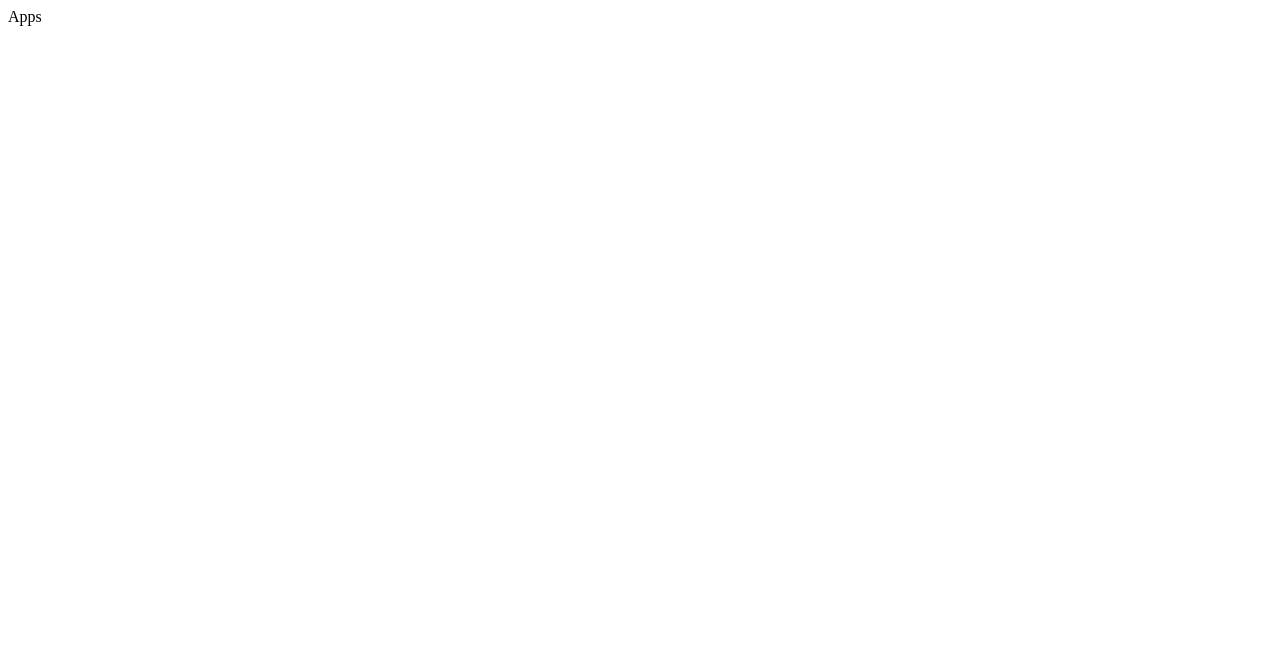
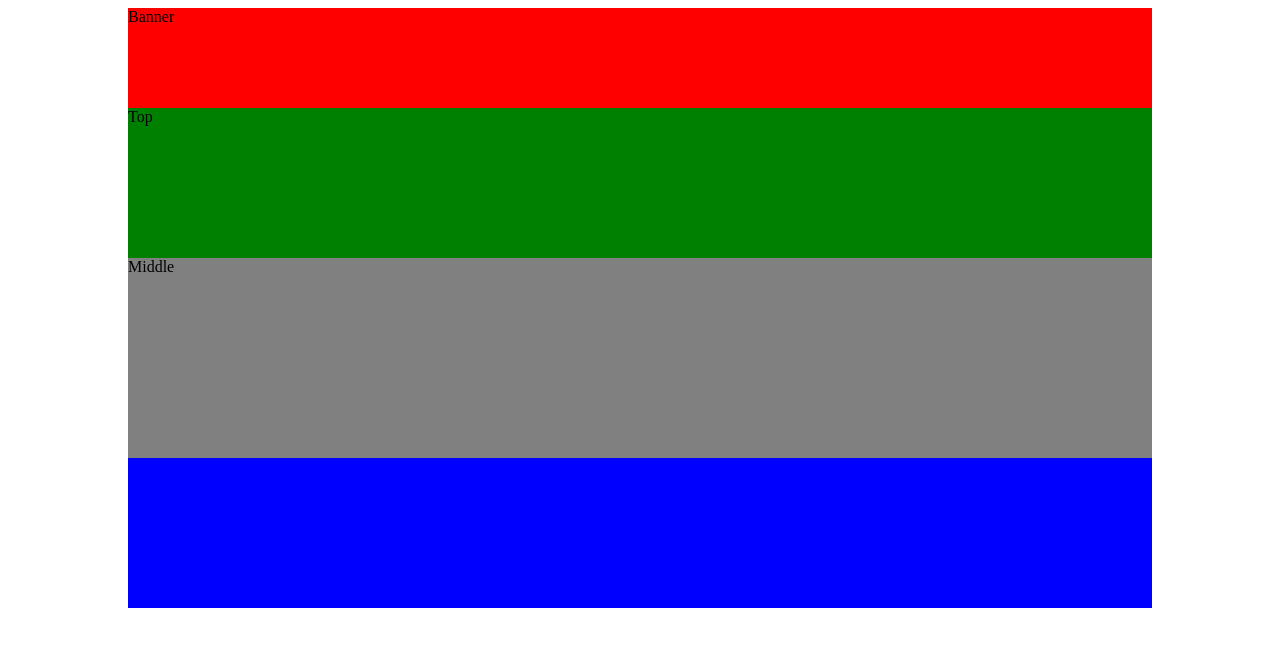
Before and after one commit to silivalleydev/webpack-class, a React app: page / in a window 1280 px wide. Shown: the top 646 px of the page. Built offline with nearby package versions, Linux system fonts and the light colour scheme.

Commit message:
code 경로

```diff
--- a/package.json
+++ b/package.json
@@ -15,14 +15,16 @@
     "@babel/preset-react": "^7.16.7",
     "babel-loader": "^8.2.4",
     "clean-webpack-plugin": "^4.0.0",
+    "css-loader": "^5.2.7",
     "hard-source-webpack-plugin": "^0.13.1",
     "html-loader": "^0.5.5",
     "html-webpack-plugin": "^4.4.0",
     "react-hot-loader": "^4.13.0",
+    "style-loader": "^2.0.0",
+    "webpack": "^4.20.2",
     "webpack-cli": "^3.3.7",
     "webpack-dev-server": "^3.8.0",
-    "webpack-manifest-plugin": "^2.2.0",
-    "webpack": "^4.20.2"
+    "webpack-manifest-plugin": "^2.2.0"
   },
   "dependencies": {
     "react": "^17.0.2",
--- a/src/App.js
+++ b/src/App.js
@@ -1,9 +1,14 @@
-import React, { Component } from 'react'
+import React, { Component } from 'react';
+import Banner from '@C/header/Banner';
+import Body from '@C/body/Body';
 
 export default class App extends Component {
   render() {
     return (
-      <div>Apps</div>
+      <>
+        <Banner />
+        <Body />
+      </>
     )
   }
 }
--- /dev/null
+++ b/src/components/body/Body.jsx
@@ -0,0 +1,13 @@
+import React from 'react'
+import CustomContainer from '@COMMON/CustomContainer'
+import Top from './top/Top'
+import Middle from './middle/Middle'
+
+export default function Body() {
+  return (
+    <CustomContainer bgColor="blue" height={500}>
+        <Top/>
+        <Middle/>
+    </CustomContainer>
+  )
+}
--- /dev/null
+++ b/src/components/body/middle/Middle.jsx
@@ -0,0 +1,10 @@
+import React from 'react'
+import CustomContainer from '@COMMON/CustomContainer'
+
+export default function Middle() {
+  return (
+    <CustomContainer bgColor='gray' height={200}>
+        Middle
+    </CustomContainer>
+  )
+}
--- /dev/null
+++ b/src/components/body/top/Top.jsx
@@ -0,0 +1,10 @@
+import React from 'react'
+import CustomContainer from '@COMMON/CustomContainer'
+
+export default function Top() {
+  return (
+    <CustomContainer bgColor='green' height={150}>
+        Top
+    </CustomContainer>
+  )
+}
--- /dev/null
+++ b/src/components/common/CustomContainer.jsx
@@ -0,0 +1,14 @@
+import React from 'react'
+import "@STYLE/common.css";
+
+export default function CustomContainer({ children, style = {}, bgColor = "", height = "auto" }) {
+  return (
+    <div className='container' style={{
+        ...style,
+        backgroundColor: style.backgroundColor && style.backgroundColor || bgColor,
+        height: style.height && style.height || height
+    }}>
+        {children}
+    </div>
+  )
+}
--- /dev/null
+++ b/src/components/header/Banner.jsx
@@ -0,0 +1,10 @@
+import React from 'react'
+import CustomContainer from '@COMMON/CustomContainer'
+
+export default function Banner() {
+  return (
+    <CustomContainer bgColor="red" height={100}>
+        Banner
+    </CustomContainer>
+  )
+}
--- /dev/null
+++ b/src/css/common.css
@@ -0,0 +1,4 @@
+.container {
+    width: 1024px;
+    margin: 0 auto;
+}
--- a/webpack.config.dev.js
+++ b/webpack.config.dev.js
@@ -115,6 +115,7 @@ module.exports = (env, options) => {
       historyApiFallback: true
     },
     resolve: {
+      extensions: ['.js', '.jsx'],
       alias: {
         '@': path.resolve(__dirname, 'src/'),
         '@C': path.resolve(__dirname, 'src/components/'),
--- a/webpack.config.prod.js
+++ b/webpack.config.prod.js
@@ -188,6 +188,8 @@ module.exports = (env, options) => {
       axios: 'axios'
     },
     resolve: {
+      // resolve.extensions 는 import할때 확장자를 붙이지 않아도 되도록 하는 역할을 한다
+      extensions: ['.js', '.jsx'],
       alias: {
         '@': path.resolve(__dirname, 'src/'),
         '@C': path.resolve(__dirname, 'src/components/'),
```
Also changed, not shown: 1 other file (tests, documents, lock files or other folders).
